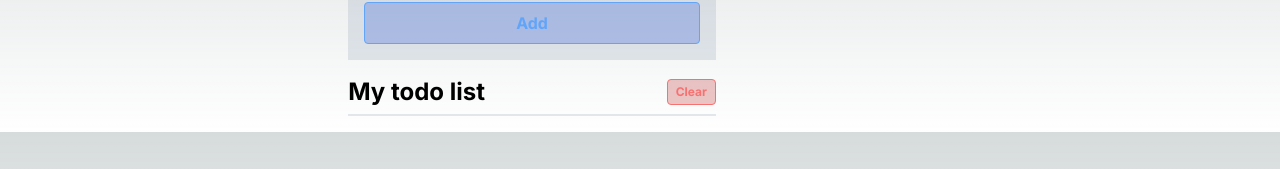
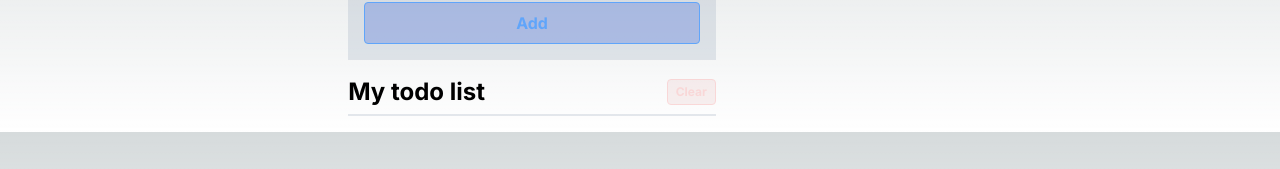
Before and after one commit to Fursum/zustand-history-demo, a Next.js app: page / in a window 1280 px wide. Shown: the part 180-349 px from the top of the page. Built offline with nearby package versions, Linux system fonts and the light colour scheme.

Commit message:
disable clear button when there are no todos

```diff
--- a/src/components/TodoDisplay.tsx
+++ b/src/components/TodoDisplay.tsx
@@ -37,7 +37,11 @@ const TodoDisplay = () => {
     <div className={styles.displayTodos}>
       <h1>
         My todo list{" "}
-        <button className={styles.delete} onClick={handleClear}>
+        <button
+          className={styles.delete}
+          onClick={handleClear}
+          disabled={todos.length === 0}
+        >
           Clear
         </button>
       </h1>
@@ -92,11 +96,7 @@ const TodoCard: FC<{
 
   return (
     <>
-      <input
-        type="checkbox"
-        checked={todo.isDone}
-        onChange={handleCheck}
-      />
+      <input type="checkbox" checked={todo.isDone} onChange={handleCheck} />
       <div className={styles.text}>
         <h2>{todo.title}</h2>
         <p>{todo.content}</p>
```
